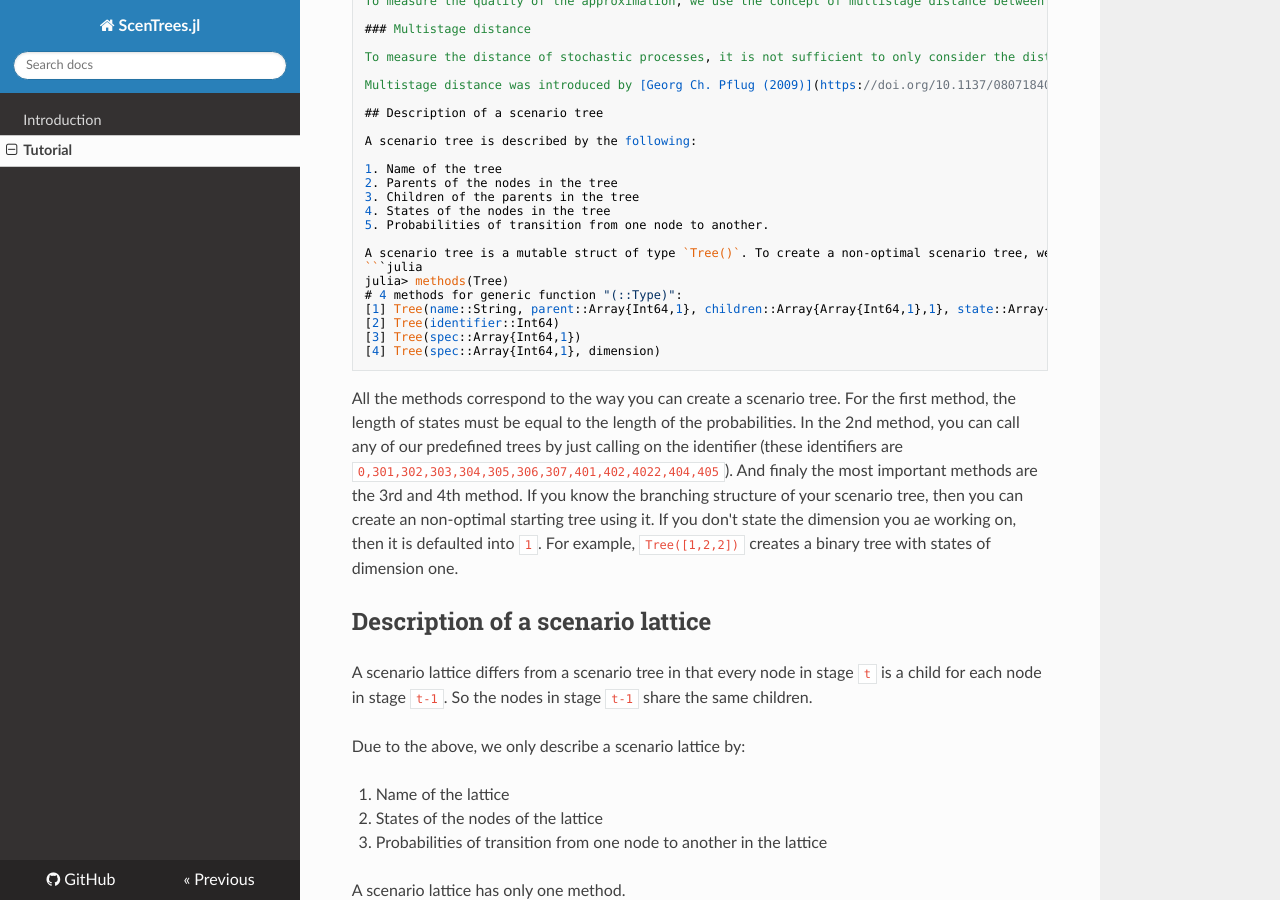
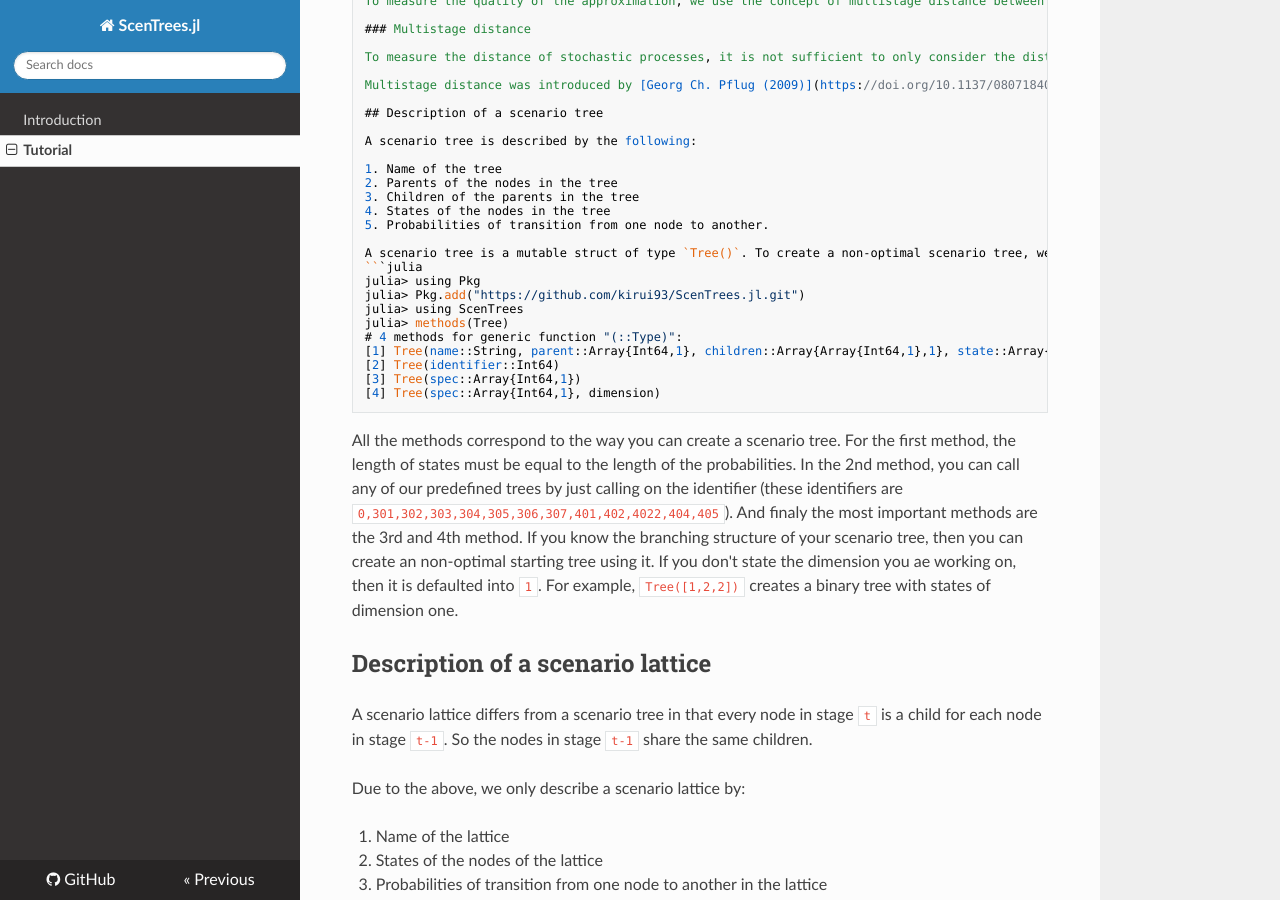
Before and after one commit to kirui93/ScenTrees.jl, an MkDocs documentation site: the page built from docs/src/tutorial/tutorial1.md, in a window 1280 px wide and 900 px high, scrolled down 446 px. Built offline with MkDocs 1.6.1, drawn with Linux system fonts in a browser that asks for light colours; nearby versions of some CDN libraries; old or Windows-style settings are respelled for this version of MkDocs.

Commit message:
add using

````diff
--- a/docs/src/tutorial/tutorial1.md
+++ b/docs/src/tutorial/tutorial1.md
@@ -16,7 +16,7 @@ For example, consider a Gaussian random walk in 5 stages. The starting value of
 
 ![100 sample paths from Gaussian random walk](../assets/100GaussianPaths.png)
 
-Using those paths, we generate and improve a scenario tree or a scenario lattice. The number of iterations for the algorithm equals the number of sample paths that we want to generate from the stochastic process and the number of stages in the stochastic process equals the number of stages in the scenario tree or the scenario lattice. There are a lot of different branching structures that the user can choose for a tree that represents this stochastic process. The branching structure shows how many branches each node in the tree has at each stage of the tree. For example, we can use a branching structure of ``1x2x2x2x2`` for the scenario tree. This means that each node in the tree has two children. Basically, this is a `binary tree`. Using this branching structure, we obtain the following valuated probability tree that represents the above stochastic process:
+Using those paths, we generate and improve a scenario tree or a scenario lattice. The number of iterations for the algorithm equals the number of sample paths that we want to generate from the stochastic process and the number of stages in the stochastic process equals the number of stages in the scenario tree or the scenario lattice. There are a lot of different branching structures that the user can choose for a tree that represents this stochastic process. The branching structure shows how many branches each node in the tree has at each stage of the tree. For example, we can use a branching structure of `1x2x2x2x2` for the scenario tree. This means that each node in the tree has two children. Basically, this is a `binary tree`. Using this branching structure, we obtain the following valuated probability tree that represents the above stochastic process:
 
 ![Scenario Tree 1x2x2x2x2](../assets/TreeExample.png)
 
@@ -42,6 +42,9 @@ A scenario tree is described by the following:
 
 A scenario tree is a mutable struct of type `Tree()`. To create a non-optimal scenario tree, we need to fix the branching structure and the dimension of the states of nodes you are wroking on. This typs `Tree()` has different methods:
 ```julia
+julia> using Pkg
+julia> Pkg.add("https://github.com/kirui93/ScenTrees.jl.git")
+julia> using ScenTrees
 julia> methods(Tree)
 # 4 methods for generic function "(::Type)":
 [1] Tree(name::String, parent::Array{Int64,1}, children::Array{Array{Int64,1},1}, state::Array{Float64,2}, probability::Array{Float64,2})
````
